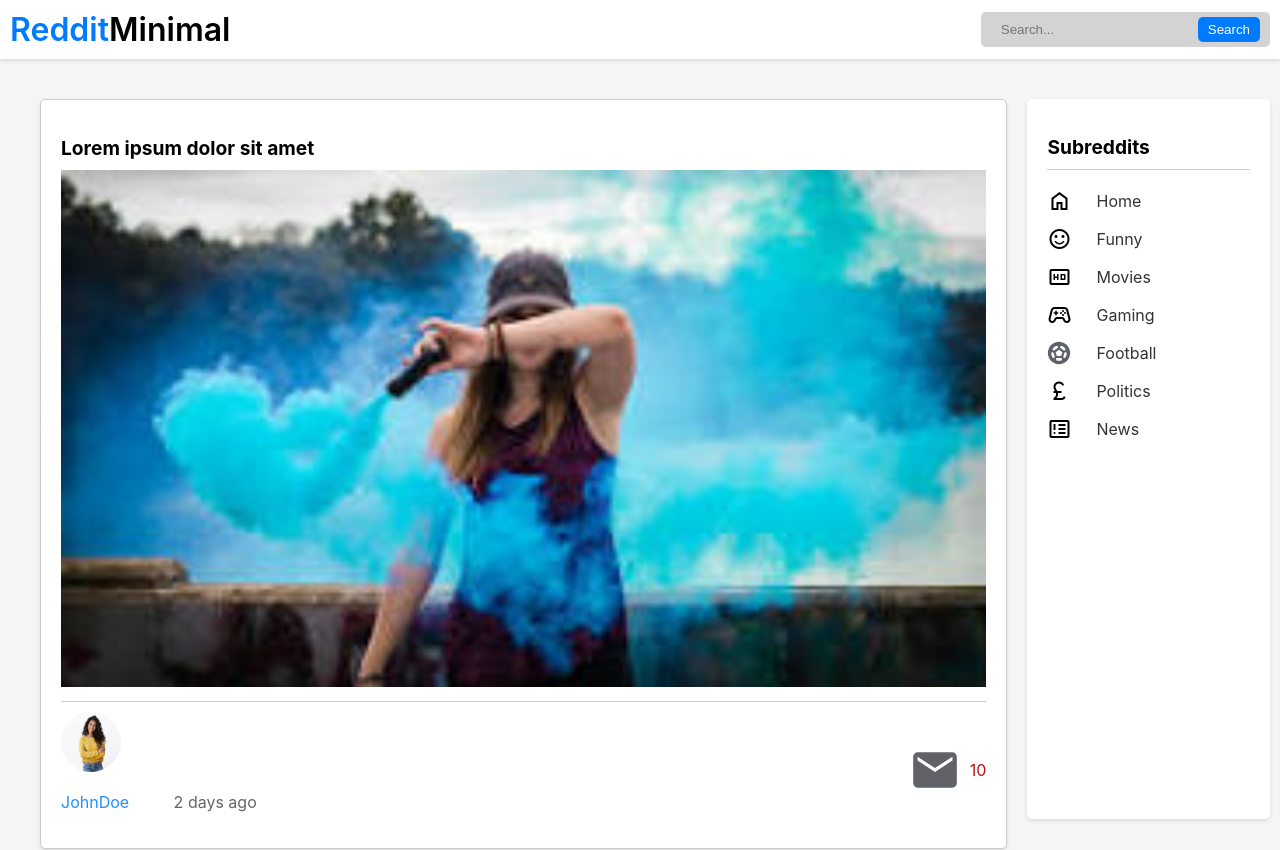
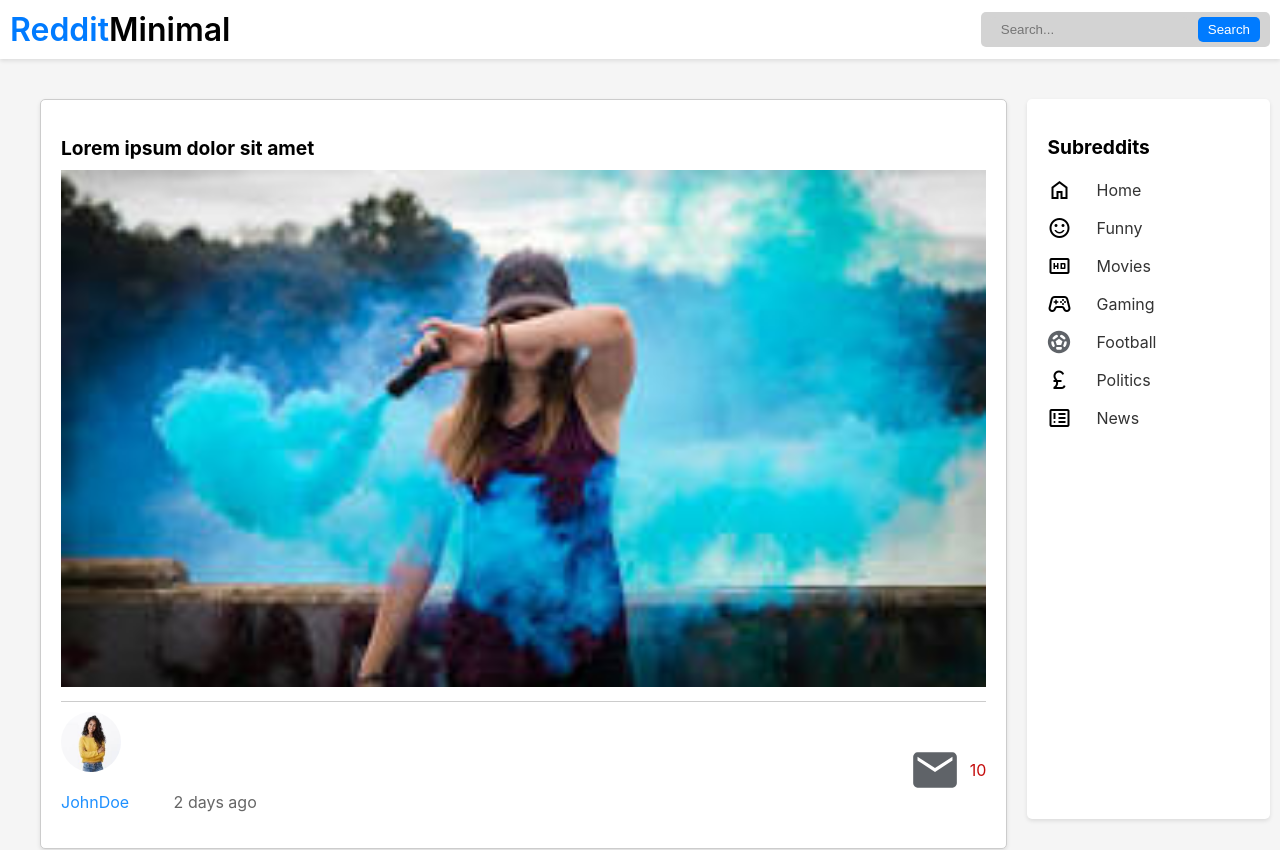
Before and after one commit to Sonickmumba/reddit-minimal, a React (Create React App) app: page / in a window 1280 px wide. Shown: the top 850 px of the page. Built offline with nearby package versions, Linux system fonts and the light colour scheme.

Commit message:
Update Subreddit.js

```diff
--- a/src/features/subreddit/Subreddit.js
+++ b/src/features/subreddit/Subreddit.js
@@ -5,7 +5,6 @@ import football from './football.svg';
 const Subreddit = () => (
   <div className={styles.subredditList}>
     <h2 className={styles.title}>Subreddits</h2>
-    <div className={styles.line} />
     <ul className={styles.list}>
       <li className={styles.subredditItem}>
         <span className="material-symbols-outlined">home</span>
```
